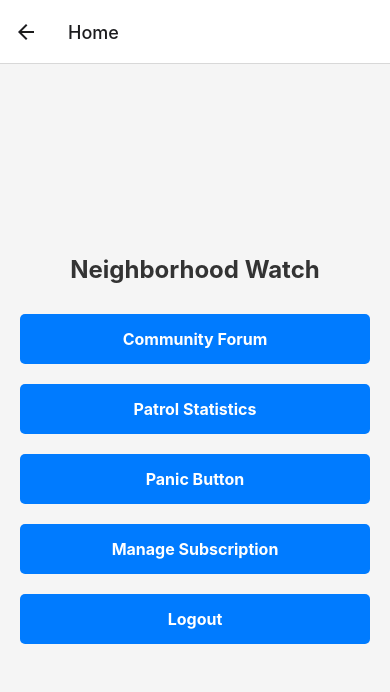
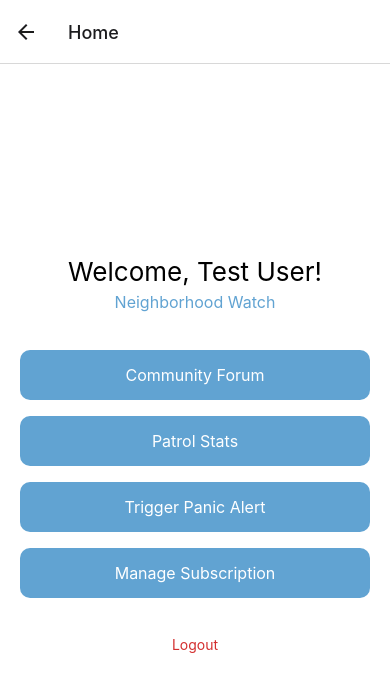
Before and after one commit to TheoMKgosi/CSI473-assignment, a React Native app in the folder NeighborhoodWatchApp/frontend/: screen /Home in a window 390 px wide. Shown: the top 692 px of the page. Built offline with nearby package versions, Linux system fonts and the light colour scheme.

Commit message:
Update HomeScreen.js

```diff
--- a/NeighborhoodWatchApp/frontend/screens/HomeScreen.js
+++ b/NeighborhoodWatchApp/frontend/screens/HomeScreen.js
@@ -1,71 +1,43 @@
 import React from 'react';
-import { View, Text, TouchableOpacity, StyleSheet } from 'react-native';
+import { View, Text, TouchableOpacity, StyleSheet, Alert } from 'react-native';
 
-const HomeScreen = ({ navigation }) => {
+export default function HomeScreen({ navigation }) {
+  const user = { full_name: 'Test User', email: 'test@example.com' };
+
+  const logout = () => {
+    Alert.alert('Logged Out', 'You are now logged out.');
+    navigation.replace('Login');
+  };
+
   return (
     <View style={styles.container}>
-      <Text style={styles.title}>Neighborhood Watch</Text>
-      <TouchableOpacity
-        style={styles.button}
-        onPress={() => navigation.navigate('Forum')}
-      >
-        <Text style={styles.buttonText}>Community Forum</Text>
-      </TouchableOpacity>
-      <TouchableOpacity
-        style={styles.button}
-        onPress={() => navigation.navigate('PatrolStats')}
-      >
-        <Text style={styles.buttonText}>Patrol Statistics</Text>
-      </TouchableOpacity>
-      <TouchableOpacity
-        style={styles.button}
-        onPress={() => navigation.navigate('Panic')}
-      >
-        <Text style={styles.buttonText}>Panic Button</Text>
-      </TouchableOpacity>
-      <TouchableOpacity
-        style={styles.button}
-        onPress={() => navigation.navigate('Subscription')}
-      >
-        <Text style={styles.buttonText}>Manage Subscription</Text>
-      </TouchableOpacity>
-      <TouchableOpacity
-        style={styles.button}
-        onPress={() => navigation.navigate('Login')}
-      >
-        <Text style={styles.buttonText}>Logout</Text>
+      <Text style={styles.title}>Welcome, {user.full_name}!</Text>
+      <Text style={styles.subtitle}>Neighborhood Watch</Text>
+
+      {['Forum', 'PatrolStats', 'Panic', 'Subscription'].map(screen => (
+        <TouchableOpacity key={screen} style={styles.button} onPress={() => navigation.navigate(screen)}>
+          <Text style={styles.buttonText}>
+            {screen === 'Forum' ? 'Community Forum' :
+             screen === 'PatrolStats' ? 'Patrol Stats' :
+             screen === 'Panic' ? 'Trigger Panic Alert' :
+             'Manage Subscription'}
+          </Text>
+        </TouchableOpacity>
+      ))}
+
+      <TouchableOpacity style={styles.logout} onPress={logout}>
+        <Text style={styles.logoutText}>Logout</Text>
       </TouchableOpacity>
     </View>
   );
-};
+}
 
 const styles = StyleSheet.create({
-  container: {
-    flex: 1,
-    justifyContent: 'center',
-    alignItems: 'center',
-    padding: 20,
-    backgroundColor: '#f5f5f5',
-  },
-  title: {
-    fontSize: 24,
-    fontWeight: 'bold',
-    marginBottom: 20,
-    color: '#333',
-  },
-  button: {
-    width: '100%',
-    padding: 15,
-    backgroundColor: '#007bff',
-    borderRadius: 5,
-    alignItems: 'center',
-    marginVertical: 10,
-  },
-  buttonText: {
-    color: '#fff',
-    fontSize: 16,
-    fontWeight: 'bold',
-  },
+  container: { flex: 1, justifyContent: 'center', alignItems: 'center', padding: 20, backgroundColor: '#fff' },
+  title: { fontSize: 26, marginBottom: 5 },
+  subtitle: { fontSize: 16, color: '#61a3d2', marginBottom: 30 },
+  button: { width: '100%', padding: 15, backgroundColor: '#61a3d2', borderRadius: 10, marginVertical: 8, alignItems: 'center' },
+  buttonText: { color: '#fff', fontSize: 16 },
+  logout: { marginTop: 30 },
+  logoutText: { color: '#d32f2f' },
 });
-
-export default HomeScreen;
```
